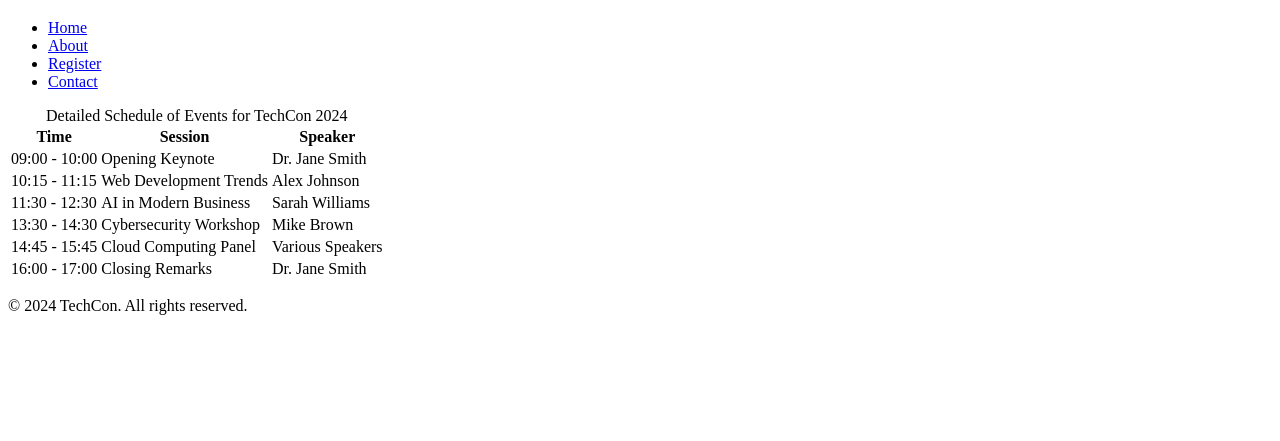
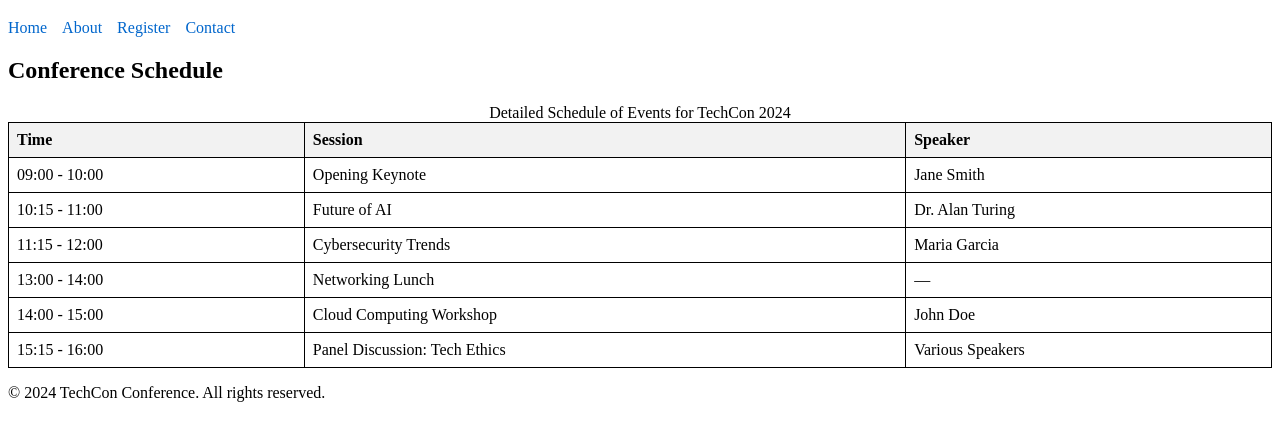
Before and after one commit to daouda-njikam/TechCon_HTML, a plain HTML site: page techcon_website/schedule.html in a window 1280 px wide. Shown: the part 61-502 px from the top of the page. Drawn offline with Linux system fonts and the light colour scheme.

Commit message:
Correction footer avec mention copyright pour schedule.html

```diff
--- a/techcon_website/schedule.html
+++ b/techcon_website/schedule.html
@@ -1,9 +1,33 @@
 <!DOCTYPE html>
 <html lang="en">
 <head>
-    <meta charset="UTF-8">
-    <meta name="viewport" content="width=device-width, initial-scale=1.0">
-    <title>TechCon 2024 - Schedule</title>
+  <meta charset="utf-8">
+  <title>Schedule for TechCon 2024</title>
+  <style>
+    table {
+      border-collapse: collapse;
+      width: 100%;
+    }
+    th, td {
+      border: 1px solid #000;
+      padding: 8px;
+      text-align: left;
+    }
+    th {
+      background-color: #f2f2f2;
+    }
+    nav ul {
+      list-style-type: none;
+      padding: 0;
+      margin: 0 0 20px 0;
+      display: flex;
+      gap: 15px;
+    }
+    nav a {
+      text-decoration: none;
+      color: #0066cc;
+    }
+  </style>
 </head>
 <body>
   <header>
@@ -19,6 +43,8 @@
   </header>
 
   <main>
+    <section>
+      <h2>Conference Schedule</h2>
       <table>
         <caption>Detailed Schedule of Events for TechCon 2024</caption>
         <thead>
@@ -32,39 +58,40 @@
           <tr>
             <td>09:00 - 10:00</td>
             <td>Opening Keynote</td>
-                    <td>Dr. Jane Smith</td>
+            <td>Jane Smith</td>
           </tr>
           <tr>
-                    <td>10:15 - 11:15</td>
-                    <td>Web Development Trends</td>
-                    <td>Alex Johnson</td>
+            <td>10:15 - 11:00</td>
+            <td>Future of AI</td>
+            <td>Dr. Alan Turing</td>
           </tr>
           <tr>
-                    <td>11:30 - 12:30</td>
-                    <td>AI in Modern Business</td>
-                    <td>Sarah Williams</td>
+            <td>11:15 - 12:00</td>
+            <td>Cybersecurity Trends</td>
+            <td>Maria Garcia</td>
           </tr>
           <tr>
-                    <td>13:30 - 14:30</td>
-                    <td>Cybersecurity Workshop</td>
-                    <td>Mike Brown</td>
+            <td>13:00 - 14:00</td>
+            <td>Networking Lunch</td>
+            <td>—</td>
           </tr>
           <tr>
-                    <td>14:45 - 15:45</td>
-                    <td>Cloud Computing Panel</td>
-                    <td>Various Speakers</td>
+            <td>14:00 - 15:00</td>
+            <td>Cloud Computing Workshop</td>
+            <td>John Doe</td>
           </tr>
           <tr>
-                    <td>16:00 - 17:00</td>
-                    <td>Closing Remarks</td>
-                    <td>Dr. Jane Smith</td>
+            <td>15:15 - 16:00</td>
+            <td>Panel Discussion: Tech Ethics</td>
+            <td>Various Speakers</td>
           </tr>
         </tbody>
       </table>
+    </section>
   </main>
 
   <footer>
-        <p>&copy; 2024 TechCon. All rights reserved.</p>
+    <p>&copy; 2024 TechCon Conference. All rights reserved.</p>
   </footer>
 </body>
 </html>
```
Lines whose indentation alone changed are shown as unchanged.
